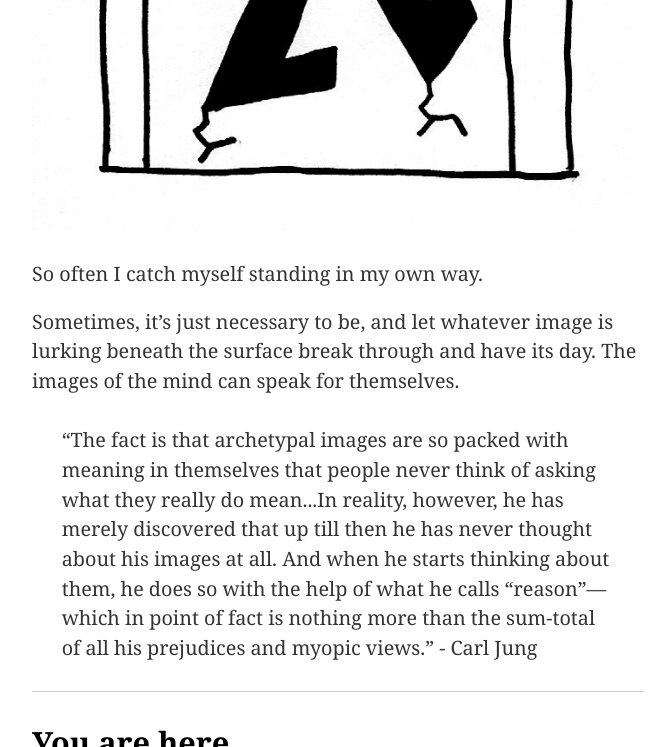
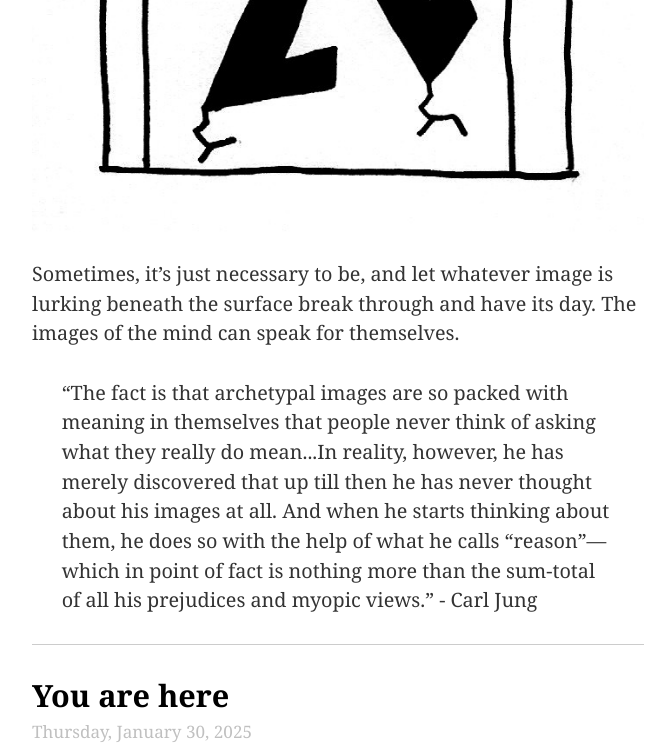
Before and after one commit to ellis-bio/ellisjalia, a Jekyll site: the page built from index.md, in a window 1280 px wide and 900 px high, scrolled down 907 px, cut to the strip 0-747 px from the top of the window. Shown: the whole strip, without its empty margins (302-969 px from the left). Built offline with Jekyll 4.4.1, drawn with Linux system fonts in a browser that asks for light colours.

Commit message:
ud to index + get out of your way.md

```diff
--- a/index.md
+++ b/index.md
@@ -27,8 +27,6 @@ a:hover {
 <p style="font-size:0.95em; color: silver">Thursday, January 30, 2025</p>
 
 <center><img src="/assets/images/get-out-of-your-way-header.jpeg" style="margin-bottom:1.5em; margin-top: 1.5em;"></center>
-
-<p>So often I catch myself standing in my own way.</p>
 
 <p>Sometimes, it’s just necessary to be, and let whatever image is lurking beneath the surface break through and have its day. The images of the mind can speak for themselves.</p>
 
```
Also changed, not shown: 2025/01/get-out-of-your-way.md (+0 -2 lines).
